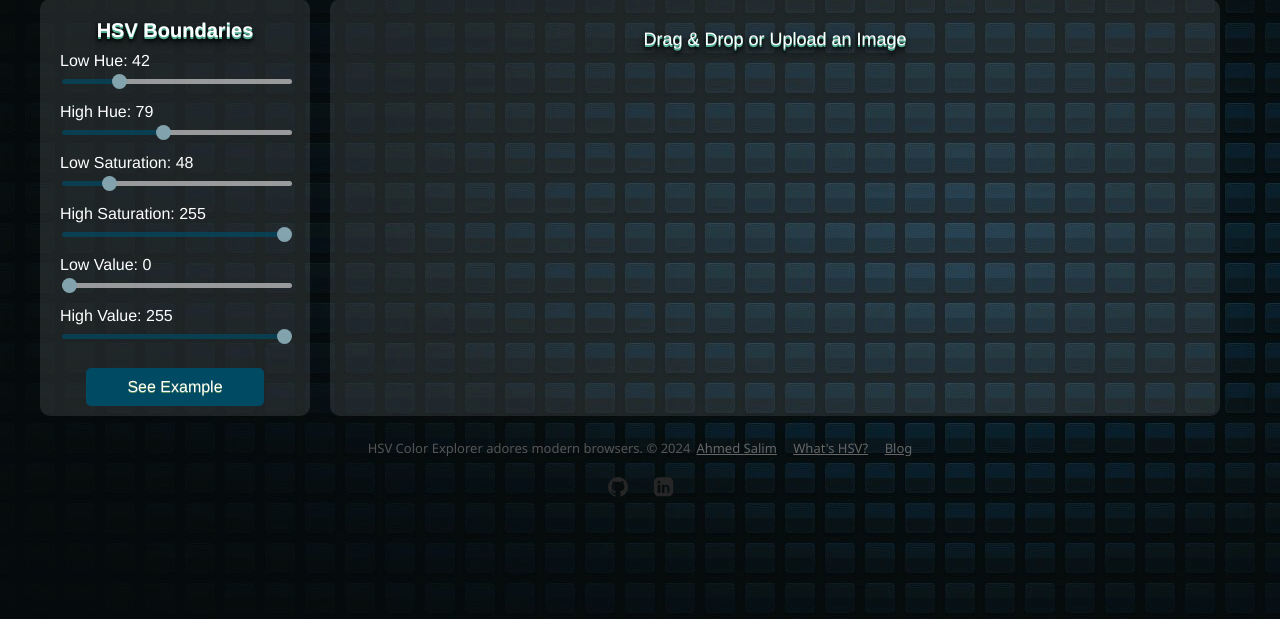
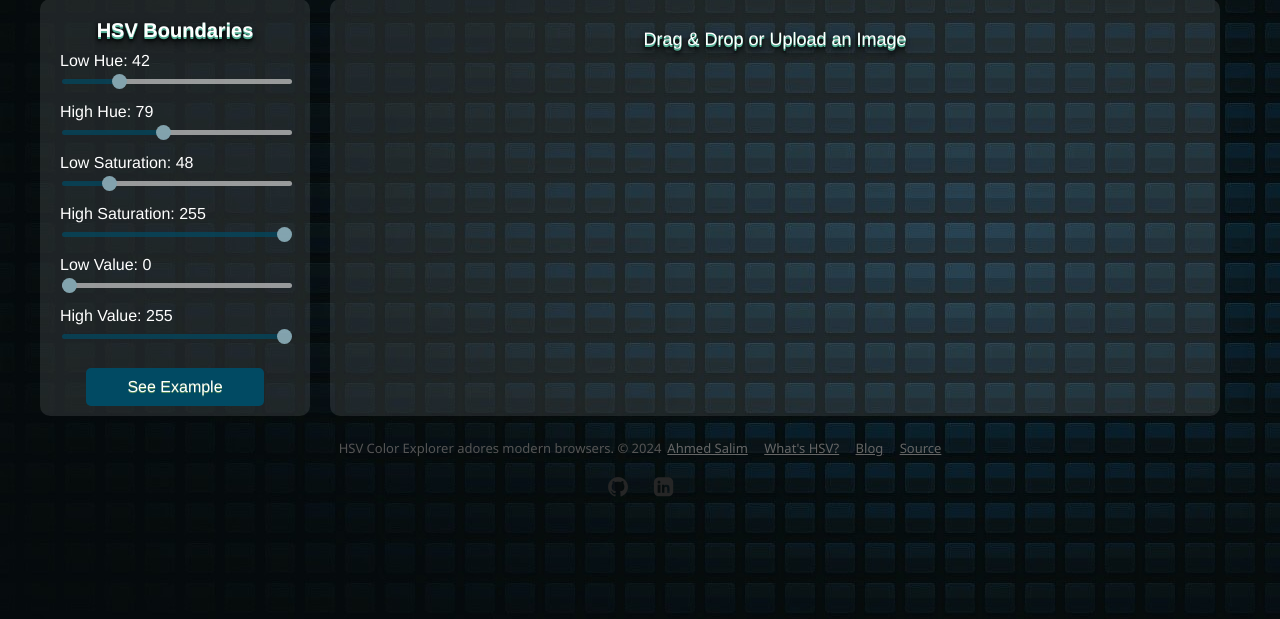
Before and after one commit to ahmedsalim3/Color-Based-Image-Segmentation, a Flask app: page / in a window 1280 px wide. Shown: the part 181-800 px from the top of the page. Run offline with Flask 3, Linux system fonts and the light colour scheme.

Commit message:
Revert "Update index.html"
This reverts commit 5b08c991c7f9269f8bd36a277fef627ce46e3b49.

```diff
--- a/templates/index.html
+++ b/templates/index.html
@@ -404,7 +404,7 @@
                 &copy; 2024 <a target="_blank" href="https://ahmeds-data.github.io">Ahmed Salim</a>
                 <a class='show-more' href="#" id="showMoreLink">What's HSV?</a>
                 <a href="https://ahmeds-data.github.io/posts/hsv-segmentation/" target="_blank">Blog</a>
-<!--                 <a href="https://github.com/ahmeds-data/Color-Based-Image-Segmentation" target="_blank">Source</a> -->
+                <a href="https://github.com/ahmeds-data/Color-Based-Image-Segmentation" target="_blank">Source</a>
             </p>
             <div>
                 <a href="https://github.com/ahmeds-data" target="_blank">
```
